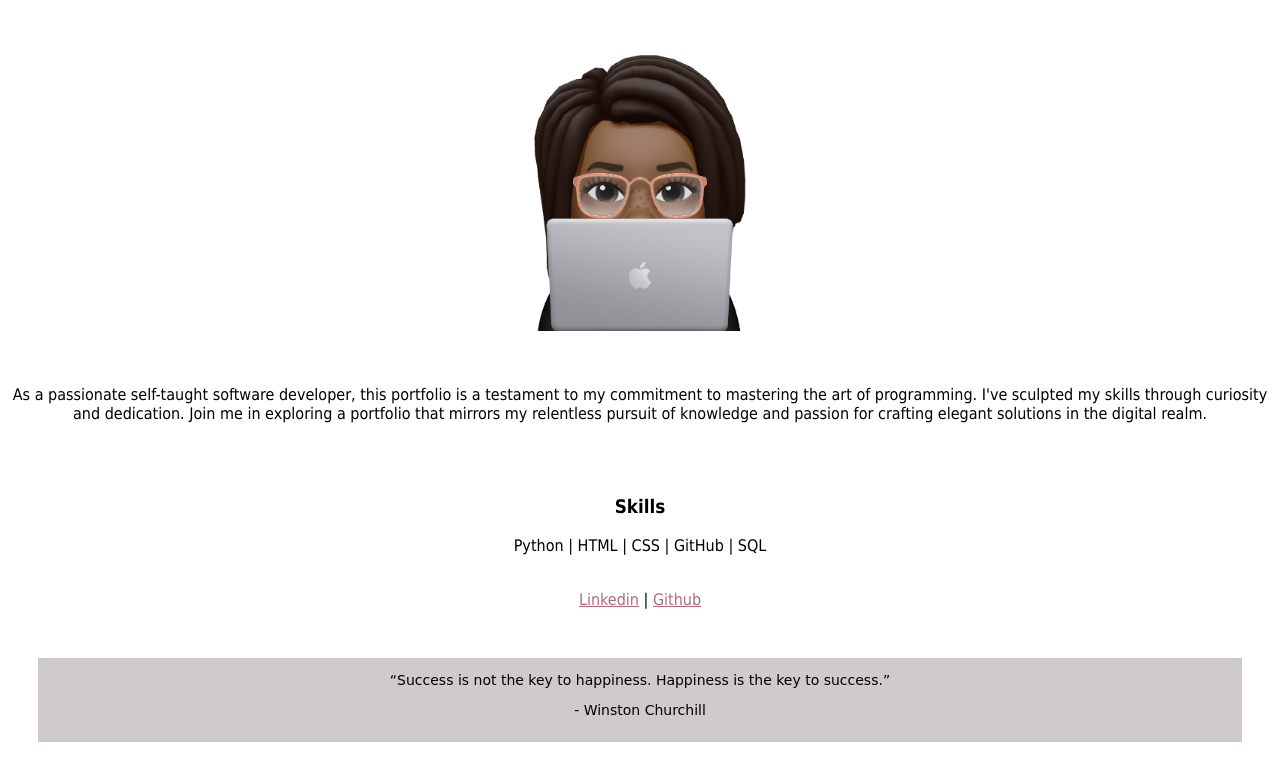
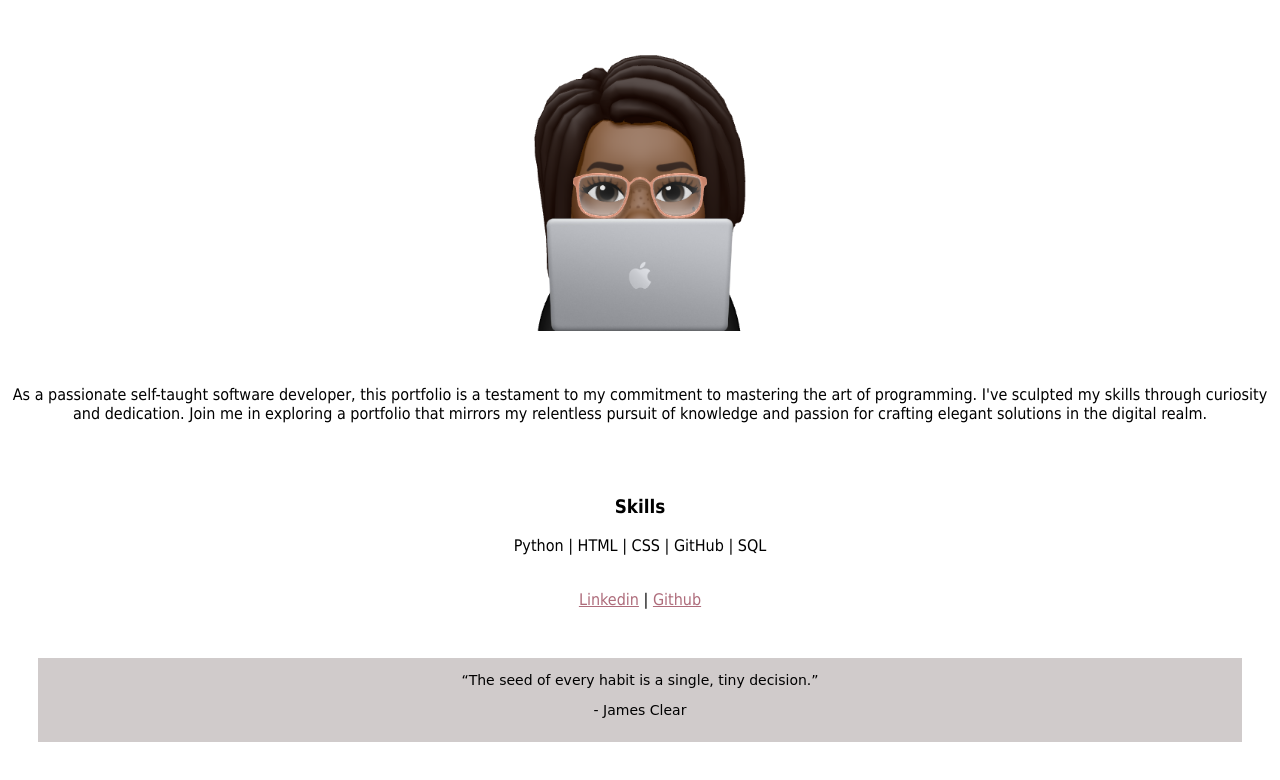
Before and after one commit to ShaniceN/ShaniceN.github.io, a plain HTML site: page index.html in a window 1280 px wide. Shown: the part 283-1063 px from the top of the page. Drawn offline with Linux system fonts and the light colour scheme.

Commit message:
Update quote

```diff
--- a/index.html
+++ b/index.html
@@ -54,8 +54,8 @@
   <br>
   <div>
     <footer>
-      <p>“Success is not the key to happiness. Happiness is the key to success.”</p>
-      <p>- Winston Churchill</p>
+      <p>“The seed of every habit is a single, tiny decision.”</p>
+      <p>- James Clear</p>
     </footer>
   </div>
 </body>
```
